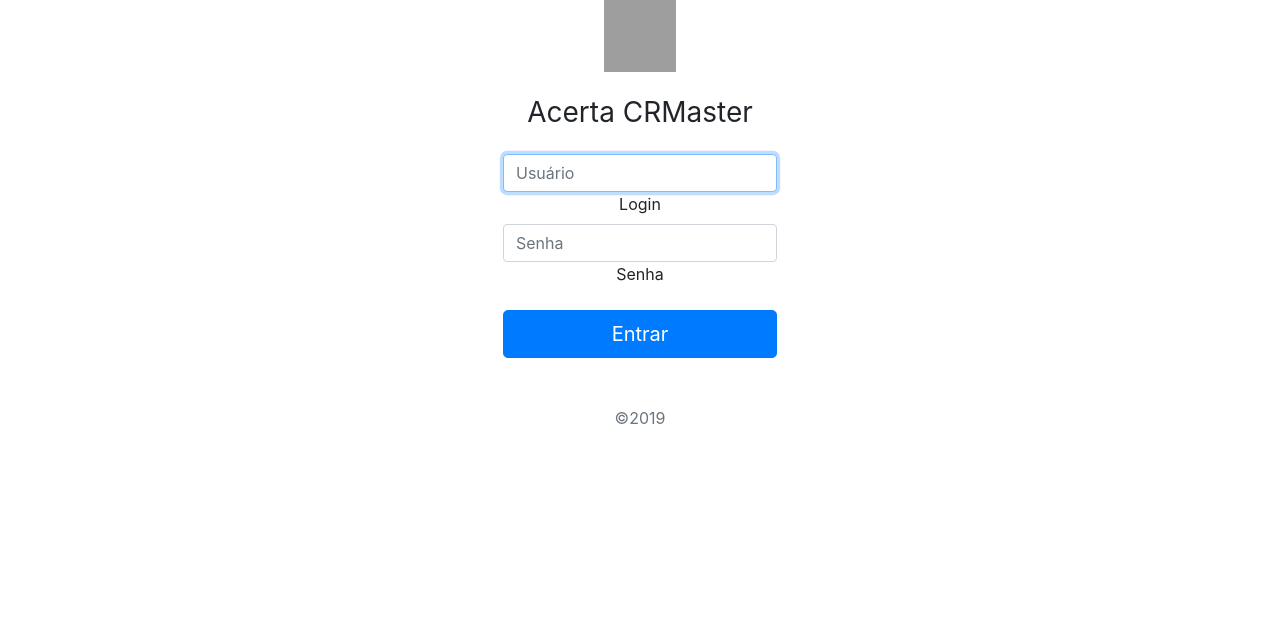
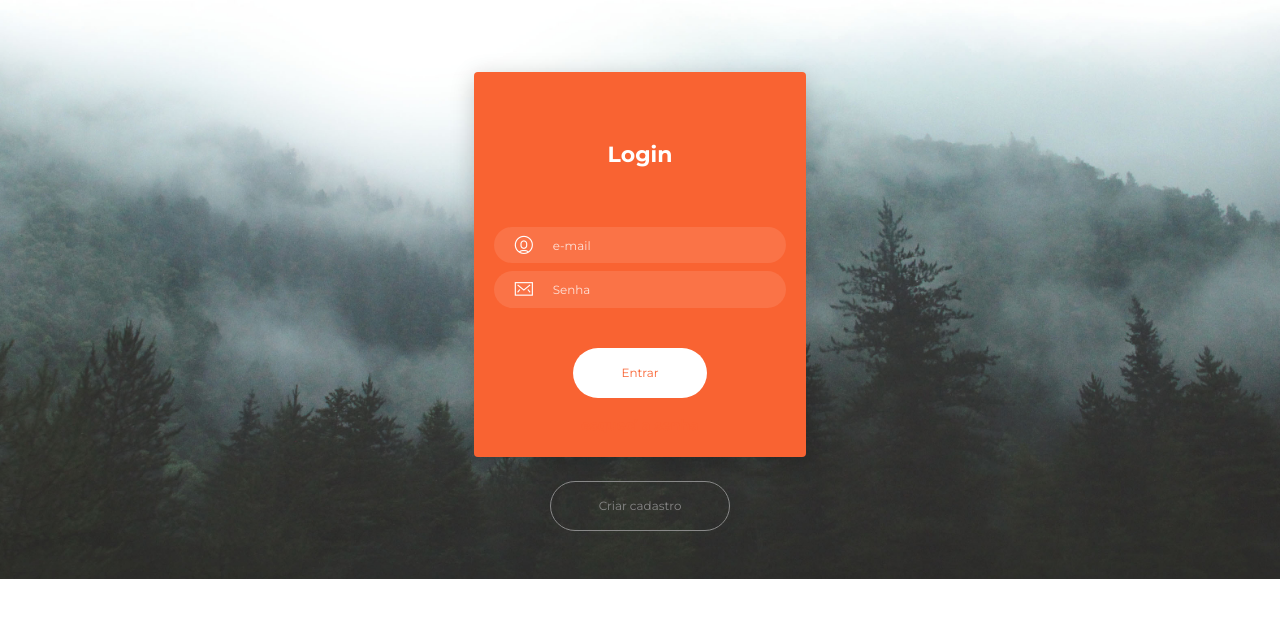
Before and after one commit to kingkernel/campanha2020, a PHP site: page /login/ in a window 1280 px wide. Shown: the top 618 px of the page. Run offline with PHP 8.4, Linux system fonts and the light colour scheme; some libraries are stand-ins or nearby versions; grey boxes are pictures that could not be loaded.

Commit message:
4*adte
teste

```diff
--- a/app/controlador/login/login.php
+++ b/app/controlador/login/login.php
@@ -8,8 +8,8 @@
 		}
 		public function index()
 		{
-			$subst = ["nome" => "Daniels", "cssbootstrap" =>'<link rel="stylesheet" href="https://stackpath.bootstrapcdn.com/bootstrap/4.3.1/css/bootstrap.min.css" integrity="sha384-ggOyR0iXCbMQv3Xipma34MD+dH/1fQ784/j6cY/iJTQUOhcWr7x9JvoRxT2MZw1T" crossorigin="anonymous">', "formpath" => 'action="/auth/" method="post"'];
-			$this->page->loadview("templates.acerta.index", $subst);
+			$subst = ["nome" => "Daniels", "cssbootstrap" =>'<link rel="stylesheet" href="https://stackpath.bootstrapcdn.com/bootstrap/4.3.1/css/bootstrap.min.css" integrity="sha384-ggOyR0iXCbMQv3Xipma34MD+dH/1fQ784/j6cY/iJTQUOhcWr7x9JvoRxT2MZw1T" crossorigin="anonymous">', "formpath" => 'action="/auth/" method="post"', "templatepath"=>"/app/visao/templates/cp2020/"];
+			$this->page->loadview("templates.cp2020.login", $subst);
 		}
 	}
 ?>
--- a/app/visao/templates/cp2020/index.page.html
+++ b/app/visao/templates/cp2020/index.page.html
@@ -1,5 +1,5 @@
 <!DOCTYPE html>
-<html lang="pt-br">
+<html lang="pt">
 <head>
   <meta charset="utf-8">
   <meta name="viewport" content="width=device-width, initial-scale=1">
--- /dev/null
+++ b/app/visao/templates/cp2020/login.page.html
@@ -0,0 +1,83 @@
+<!DOCTYPE html>
+	<html lang="pt">
+	<head>
+		<meta charset="utf-8">
+  		<meta name="viewport" content="width=device-width, initial-scale=1">
+  		<link rel="stylesheet" href="https://cdnjs.cloudflare.com/ajax/libs/font-awesome/4.7.0/css/font-awesome.min.css" type="text/css">
+  		<link rel="stylesheet" href="https://cdnjs.cloudflare.com/ajax/libs/bootstrap-datepicker/1.7.1/css/bootstrap-datepicker.standalone.min.css">
+  		<link rel="stylesheet" href="@field{{templatepath}}now-ui-kit.css" type="text/css">
+  		<link rel="stylesheet" href="@field{{templatepath}}assets/css/nucleo-icons.css" type="text/css">
+  		<script src="@field{{templatepath}}assets/js/navbar-ontop.js"></script>
+  		<link rel="icon" href="@field{{templatepath}}assets/Pingendo_favicon.ico">
+  		<meta name="description" content="Inicie sua campanha eleitoral na frente com nosso software Lider de mercado.">
+  		<meta name="keywords" content="campanha eleitoral, campanha 2020, eleições 2020, software de campanha, gestão de campanha">
+			<title> Login | campanha 2020 </title>
+	</head>
+	<body>
+	<div class="py-5 bg-dark" style="background-image: url(&quot;/app/visao/templates/cp2020/assets/img/bg11.jpg&quot;); background-size: cover; background-position: center top;">
+		<div class="container">
+			<div class="row my-4">
+				<div class="mx-auto col-md-6 col-10 col-xl-4 px-4">
+					<div class="card bg-primary">
+						<div class="card-body text-center">
+							<div class="row mt-5">
+								<div class="col-md-12">
+									<h5 class="mb-4">
+										<b>Login</b>
+									</h5>
+								</div>
+							</div>
+							<div class="row mt-4 pt-2">
+								<div class="col">
+									<form>
+									<div class="form-group mb-2">
+										<div class="input-group border-0">
+											<div class="input-group-prepend">
+												<b>
+													<span class="input-group-text" id="basic-addon1">
+														<i class="now-ui-icons users_circle-08 lg"></i>
+													</span>
+												</b>
+											</div>
+											<b>
+												<input type="text" class="form-control" id="inlineFormInputGroup" placeholder="e-mail">
+											</b>
+										</div>
+									</div>
+									<div class="form-group mb-3">
+										<div class="input-group border-0">
+											<div class="input-group-prepend ">
+												<b>
+													<span class="input-group-text" id="basic-addon1">
+														<i class="now-ui-icons ui-1_email-85 lg"></i>
+													</span>
+												</b>
+											</div>
+											<b>
+												<input type="text" class="form-control" id="inlineFormInputGroup" placeholder="Senha"> </b>
+											</div>
+										</div>
+										<b>
+											<button type="submit" class="btn mt-4 mb-3 btn-light rounded btn-lg text-primary">Entrar</button>
+										</b>
+									</form>
+									<div class="row text-center">
+										<div class="col" syle="color: white">
+											<b><a href="#">esqueci a senha</a></b>
+										</div>
+									</div>
+								</div>
+							</div>
+						</div>
+					</div>
+				</div>
+			</div>
+			<div class="row text-center">
+				<div class="col">
+					<b><a class="btn rounded btn-lg btn-outline-secondary" href="#">Criar cadastro</a></b>
+				</div>
+			</div>
+		</div>
+	</div>
+	</body>
+</html>
```
Also changed, not shown: app/controlador/cadastro/cadastro.php (added, +18 -0 lines), campanha2020_banco.sql (+50 -0 lines), campanha2020_prodecures.sql (+38 -0 lines).
